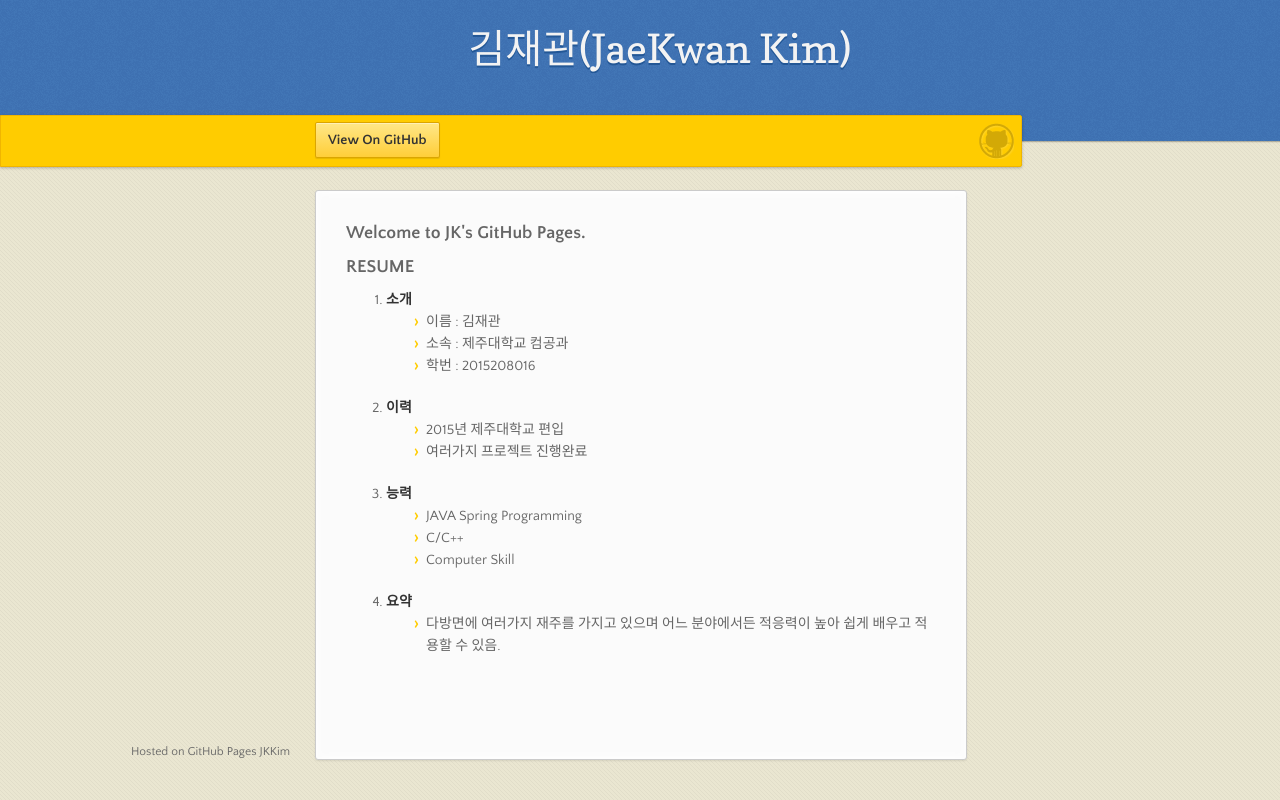
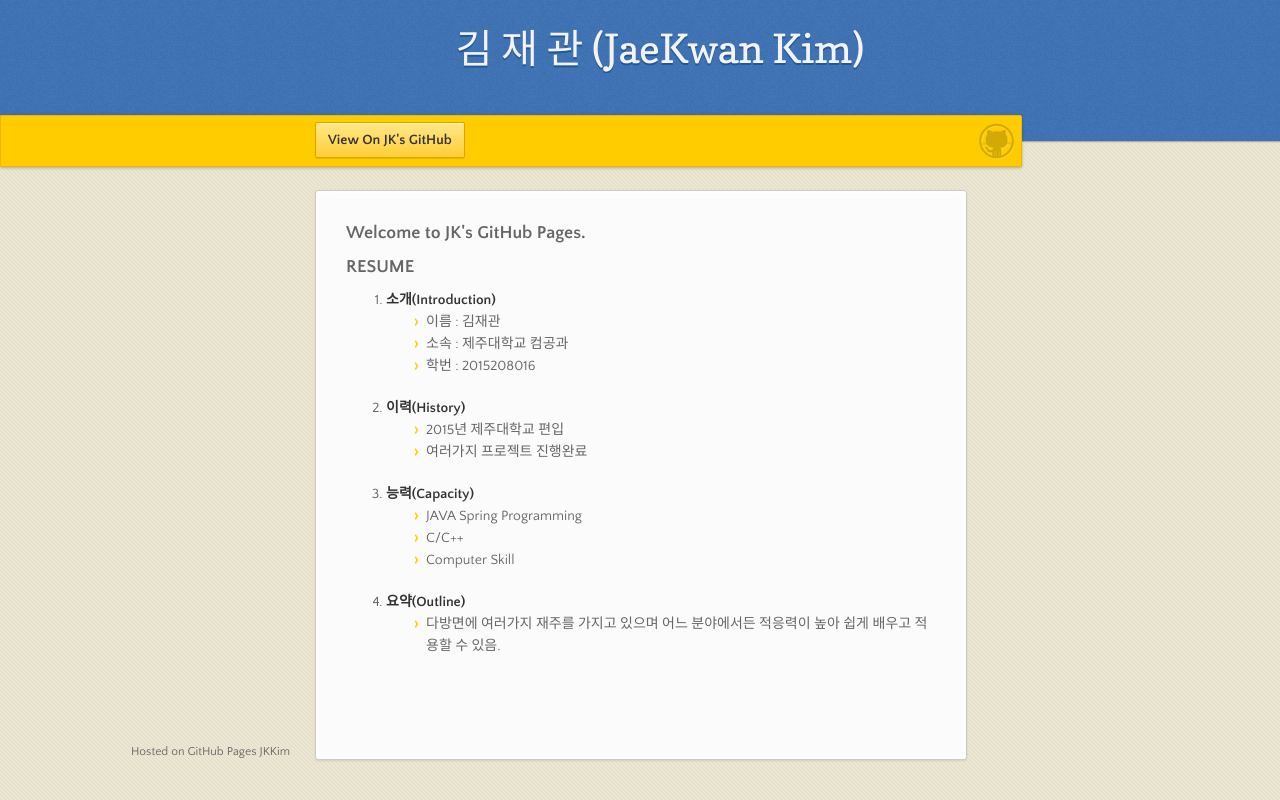
Before and after one commit to JaeKwanKim/JaeKwanKim.github.io, a plain HTML site: page index.html in a window 1280 px wide. Drawn offline with nearby package versions, Linux system fonts and the light colour scheme.

Commit message:
index.html is changed

```diff
--- a/index.html
+++ b/index.html
@@ -17,14 +17,14 @@
   <body>
 
       <header>
-        <h1>김재관(JaeKwan Kim)</h1>
+        <h1>김 재 관 (JaeKwan Kim)</h1>
         <p></p>
       </header>
 
       <div id="banner">
         <span id="logo"></span>
 
-        <a href="https://github.com/JaeKwanKim" class="button fork"><strong>View On GitHub</strong></a>
+        <a href="https://github.com/JaeKwanKim" class="button fork"><strong>View On JK's GitHub</strong></a>
       </div><!-- end banner -->
 
     <div class="wrapper">
@@ -37,13 +37,13 @@
 
 <h3 id="resume"><a name="resume" href="#resume"></a>RESUME</h3>
 <ol>
-<li><strong>소개</strong><ul>
+<li><strong>소개(Introduction)</strong><ul>
 <li>이름 : 김재관</li><li>소속 : 제주대학교 컴공과</li><li>학번 : 2015208016</li></ul>
-</li><li><strong>이력</strong><ul>
+</li><li><strong>이력(History)</strong><ul>
 <li>2015년 제주대학교 편입</li><li>여러가지 프로젝트 진행완료</li></ul>
-</li><li><strong>능력</strong><ul>
+</li><li><strong>능력(Capacity)</strong><ul>
 <li>JAVA Spring Programming</li><li>C/C++</li><li>Computer Skill</li></ul>
-</li><li><strong>요약</strong><ul>
+</li><li><strong>요약(Outline)</strong><ul>
 <li>다방면에 여러가지 재주를 가지고 있으며 어느 분야에서든 적응력이 높아 쉽게 배우고 적용할 수 있음.</li></ul>
 </li></ol>
 
```
